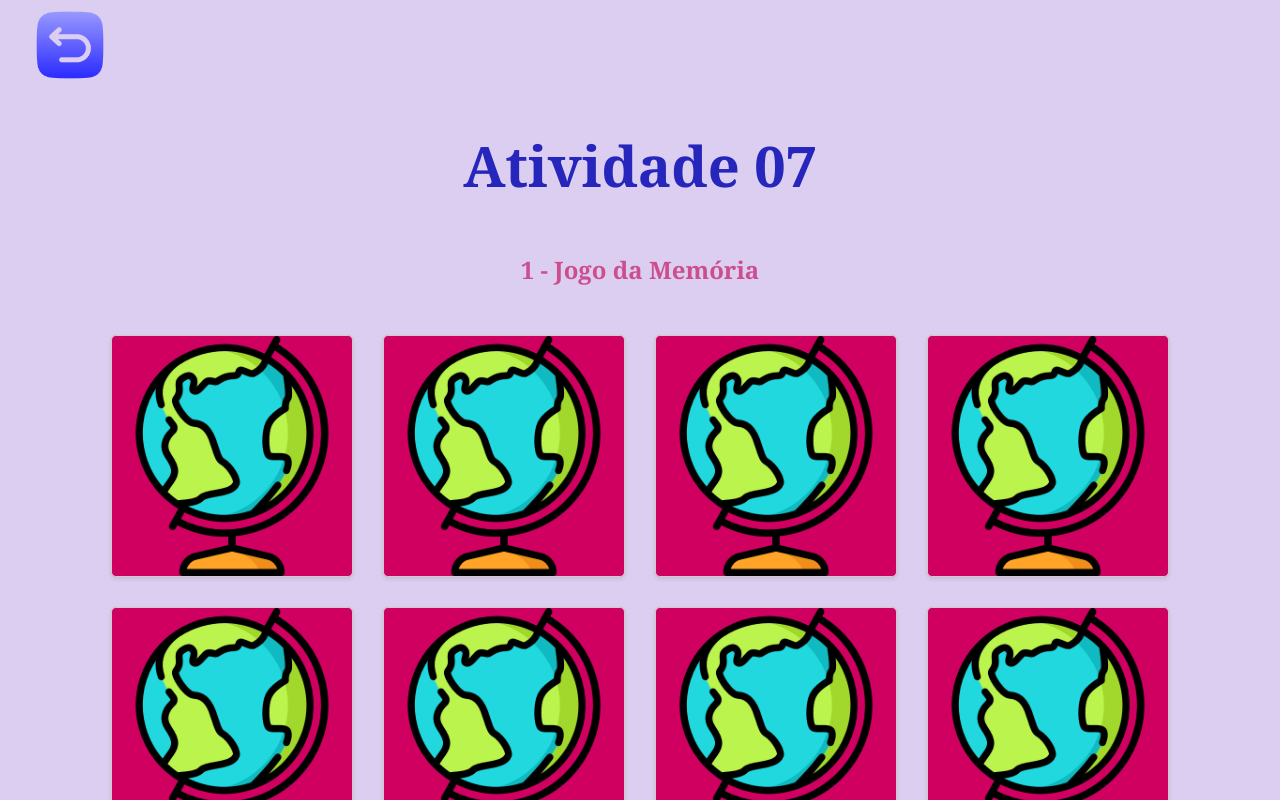
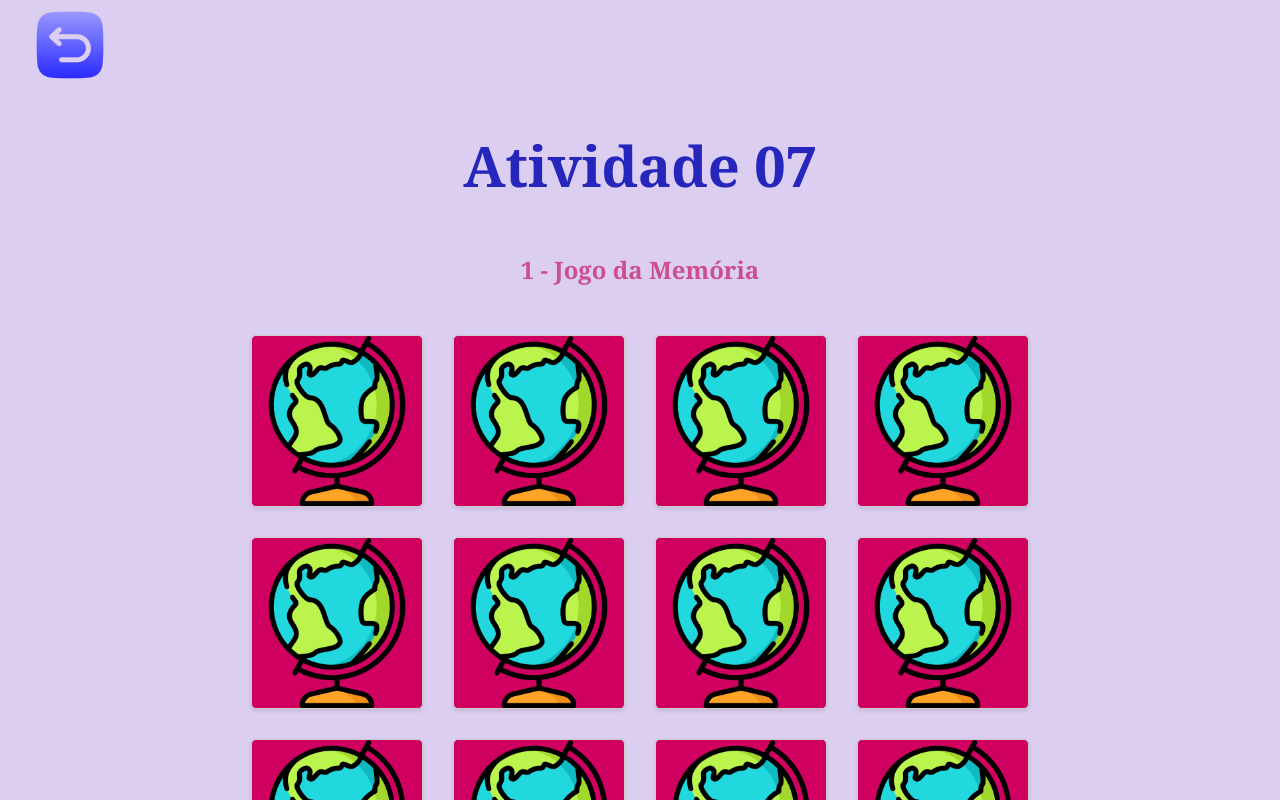
Before and after one commit to YasminGab/React, a React (Create React App) app in the folder meu-projeto/meu-app/: page /atv07 in a window 1280 px wide. Shown: the top 800 px of the page. Built offline with nearby package versions, Linux system fonts and the light colour scheme.

Commit message:
atualizações finais

```diff
--- a/meu-projeto/meu-app/src/Atv08.js
+++ /dev/null
@@ -1,18 +0,0 @@
-import {Link} from "react-router-dom";
-import undo from '../src/assets/imagens/undo.png'
-
-
-export default function Atv08()
-{
-    return(
-
-        <>
-            <div className='imgVoltar'>
-            <Link to="/"> <img src={undo} alt='imagem de seta de retorno' /></Link>
-            </div>
-            <div className='tituloAtv'>
-            <h1>Atividade 08</h1>
-            </div>
-        </>
-    );
-}
--- a/meu-projeto/meu-app/src/Home.js
+++ b/meu-projeto/meu-app/src/Home.js
@@ -50,11 +50,6 @@ const Home = () =>
                 <p>Jogo da Memória</p>
             </Link>
 
-            <Link to= "/Atv08" className="cardAtividade" style={{ textDecoration: 'none' }}>
-                <h2>Atividade 8</h2>
-                <p>Carrinho de Compras</p>
-            </Link>
-
         </div>
     );
 }
--- a/meu-projeto/meu-app/src/atividade7/JogoMemoria.js
+++ b/meu-projeto/meu-app/src/atividade7/JogoMemoria.js
@@ -77,6 +77,7 @@ const JogoMemoria = () => {
 
     return (
         <div className='cardJogoMemoria'>
+            {gameOver && <p>Parabéns, você joga muito bem!</p>}
             <div className="jogo-memoria-container">
                 {cards.map((card) => (
                     <div
@@ -90,7 +91,7 @@ const JogoMemoria = () => {
                     ></div>
                 ))}
             </div>
-            {gameOver && <p>Parabéns, você joga muito bem!</p>}
+
         </div>
     );
 };
--- a/meu-projeto/meu-app/src/minhasRotas.js
+++ b/meu-projeto/meu-app/src/minhasRotas.js
@@ -8,7 +8,6 @@ import Atv04 from './Atv04';
 import Atv05 from './Atv05';
 import Atv06 from './Atv06';
 import Atv07 from './Atv07';
-import Atv08 from './Atv08';
 import Toolbar from './aula5/Toolbar';
 
 export default function MinhasRotas() {
@@ -23,7 +22,6 @@ export default function MinhasRotas() {
         <Route path="/atv05" element={<Atv05 />} />
         <Route path="/atv06" element={<Atv06 />} />
         <Route path="/atv07" element={<Atv07 />} />
-        <Route path="/atv08" element={<Atv08 />} />
         <Route exact path="/" element={<Atv04 />} />
         <Route exact path="/aula5/Toolbar" element={<Toolbar />} />
       </Routes>
--- a/meu-projeto/meu-app/src/styles/index.css
+++ b/meu-projeto/meu-app/src/styles/index.css
@@ -806,6 +806,7 @@ p {
 }
 
 /* Atv 07 - Jogo da memória*/
+
 .jogo-memoria-container {
     display: grid;
     grid-template-columns: repeat(4, 1fr);
@@ -814,8 +815,8 @@ p {
 }
 
 .card {
-    width: 200px;
-    height: 200px;
+    width: 130px;
+    height: 130px;
     background-color: #cf0060;
     text-align: center;
     line-height: 200px;
```
